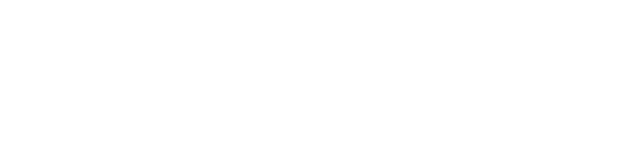
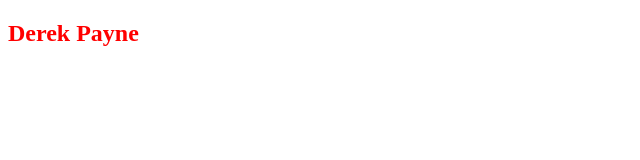
Before and after one commit to Duskaryis/foobar, a plain HTML site: page index.html in a window 1280 px wide. Shown: the whole page, without its empty margins (0-640 px from the left). Drawn offline with Linux system fonts and the light colour scheme.

Commit message:
update h2 with my name

```diff
--- a/index.html
+++ b/index.html
@@ -3,9 +3,10 @@
 	<head>
 		<meta charset="UTF-8" />
 		<meta name="viewport" content="width=device-width, initial-scale=1.0" />
+		<link rel="stylesheet" href="style.css" />
 		<title>Document</title>
 	</head>
 	<body>
-		<h2></h2>
+		<h2>Derek Payne</h2>
 	</body>
 </html>
```
